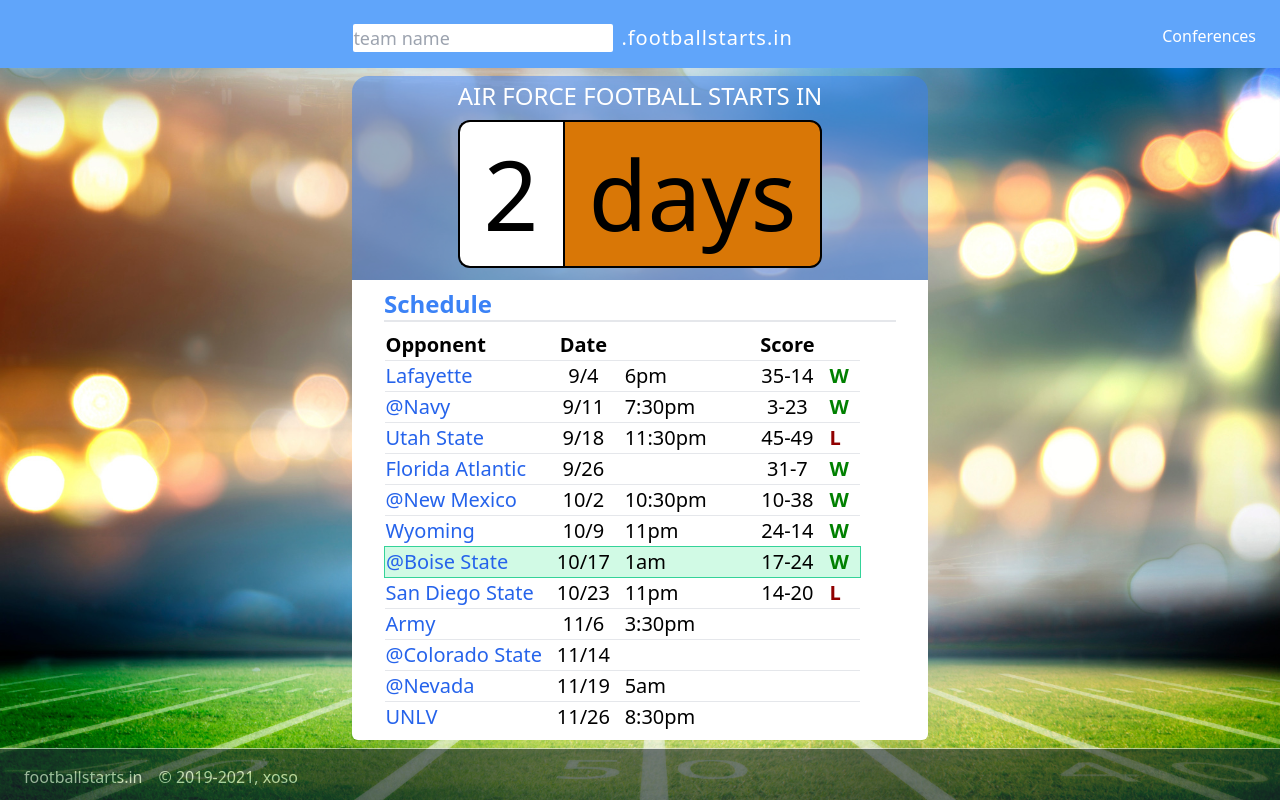
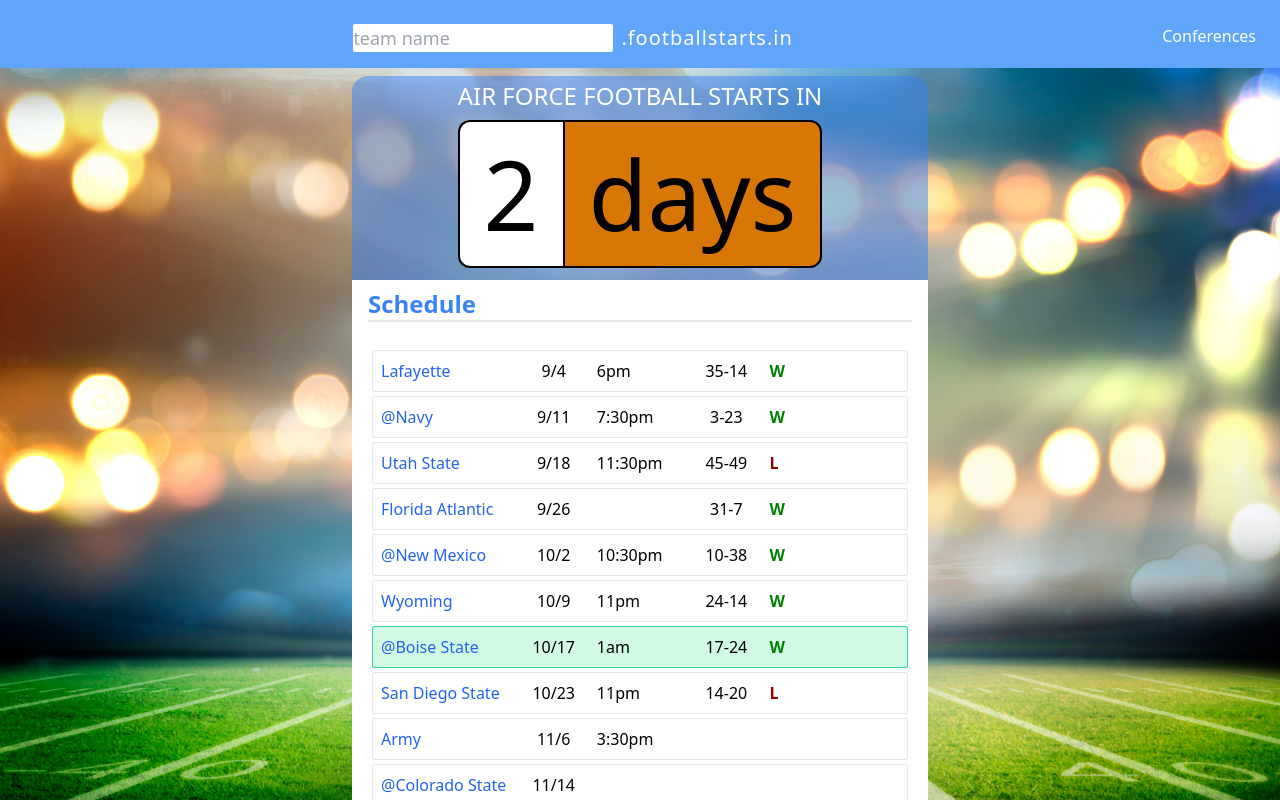
Before and after one commit to andrunix/footballstarts.in.next, a Next.js app: page /teams/air-force in a window 1280 px wide. Shown: the top 800 px of the page. Built offline with nearby package versions, Linux system fonts and the light colour scheme.

Commit message:
Updating layout. Got rid of table on the schedule page.

```diff
--- a/components/schedule.js
+++ b/components/schedule.js
@@ -16,39 +16,28 @@
   const nextGame = findNextGame(schedule);
 
   return (
-    <div className="bg-white pb-2 rounded-b-md sm:px-4">
+    <>
       <div className="bg-white px-4 py-2">
         <h2 className="text-2xl font-bold border-b-2 text-blue-500">Schedule</h2>
       </div>
+      <div className="bg-white px-2 md:px-4 py-2">
+        <div className="py-2 flex-row rounded-md drop-shadow-xl">
+          {schedule.map((game) => (
+            <div key={game.id} className={["m-1 p-2 hover:bg-blue-100 border rounded-sm", game.id === nextGame ? "bg-green-100 border border-green-400" : "border-t"].join(" ")}>
 
-      <div className="bg-white px-1 md:px-4">
-        <table className="table-fixed text-xl">
-          <thead>
-            <tr>
-              <th className="w-1/3 text-left">Opponent</th>
-              <th>Date</th>
-              <th>&nbsp;</th>
-              <th>Score</th>
-              <th>&nbsp;</th>
-            </tr>
-          </thead>
-          <tbody>
-            {schedule.map((game) => (
-              <tr key={game.id} className={game.id === nextGame ? "bg-green-100 border border-green-400" : "border-t"}>
-                <td>
-                  <Link href={`/teams/${game.normalizedOpponent}`}>
-                    <a className="text-blue-600 hover:text-blue-900">{(game.homeGame) ? game.opponent : '@' + game.opponent}</a>
-                  </Link>
-                </td>
-                <td className="text-center">{formatDate(game.start_date)}</td>
-                <td>{formatTime(game.start_date)}</td>
-                <td className="text-center">{(game.home_points) ? `${game.home_points}-${game.away_points}` : ''}</td>
-                <td className={game.winLoss === 'W' ? "win" : "loss"}>{game.winLoss}</td>
-              </tr>
-            ))}
-          </tbody>
-        </table>
+              <div className="inline-block flex-none w-1/4">
+                <Link href={`/teams/${game.normalizedOpponent}`}>
+                  <a className="text-blue-600 hover:text-blue-900">{(game.homeGame) ? game.opponent : '@' + game.opponent}</a>
+                </Link>
+              </div>
+              <div className="inline-block flex-none w-1/6 text-center">{formatDate(game.start_date)}</div>
+              <div className="inline-block flex-none w-1/6 text-left">{formatTime(game.start_date)}</div>
+              <div className="inline-block flex-none w-1/6 text-center">{(game.home_points) ? `${game.home_points}-${game.away_points}` : ''}</div>
+              <div className={["inline-block flex-none w-1/8 text-left", game.winLoss === 'W' ? "win" : "loss"].join(" ")}>{game.winLoss}</div>
+            </div>
+          ))}
+        </div>
       </div>
-    </div>
+    </>
   );
 }
--- a/components/upcominggames.js
+++ b/components/upcominggames.js
@@ -6,13 +6,13 @@
   const now = new Date().getTime();
   return (
     <>
-    <div className="bg-white px-4 py-2">
+    <div className="bg-white px-2 py-2">
       <h2 className="text-2xl font-bold border-b-2 text-blue-500">Upcoming games</h2>
     </div>
-    <div className="bg-white px-4">
-      <div className="px-4 py-2 flex-row rounded-md drop-shadow-xl">
+    <div className="bg-white px-2">
+      <div className="py-2 flex-row rounded-md drop-shadow-xl">
         {schedule.filter(game => new Date(game.start_date).getTime() >= now).map(game => (
-          <div key={game.id} className="m-2 p-2 hover:bg-blue-100 border rounded-sm">
+          <div key={game.id} className="m-1 p-2 hover:bg-blue-100 border rounded-sm">
             <div className="inline-block flex-none w-1/3">
               <Link href={`/teams/${normalizeName(game.home_team)}`}>
                 <a className="text-blue-500 hover:text-blue-400">{game.home_team}</a>
```
